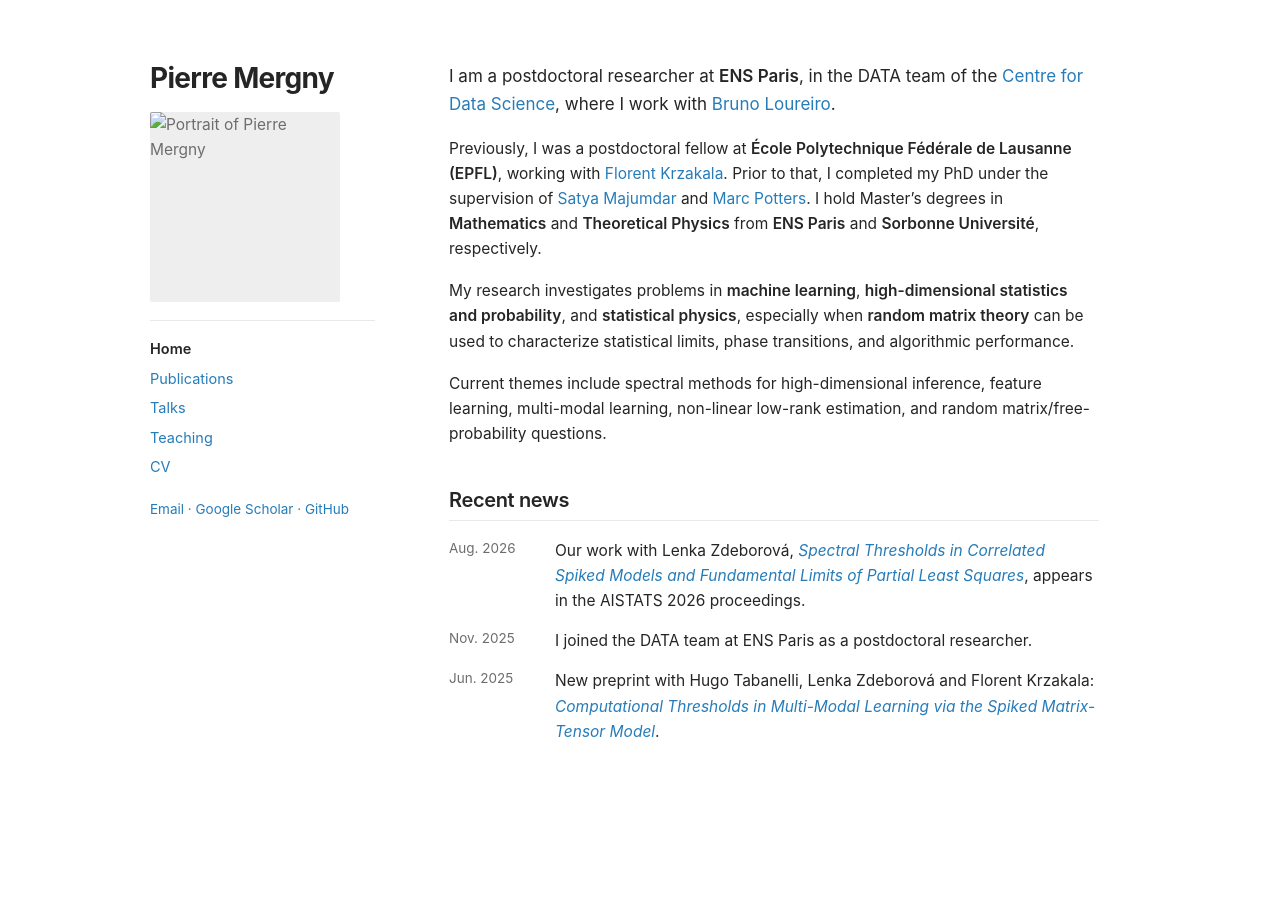
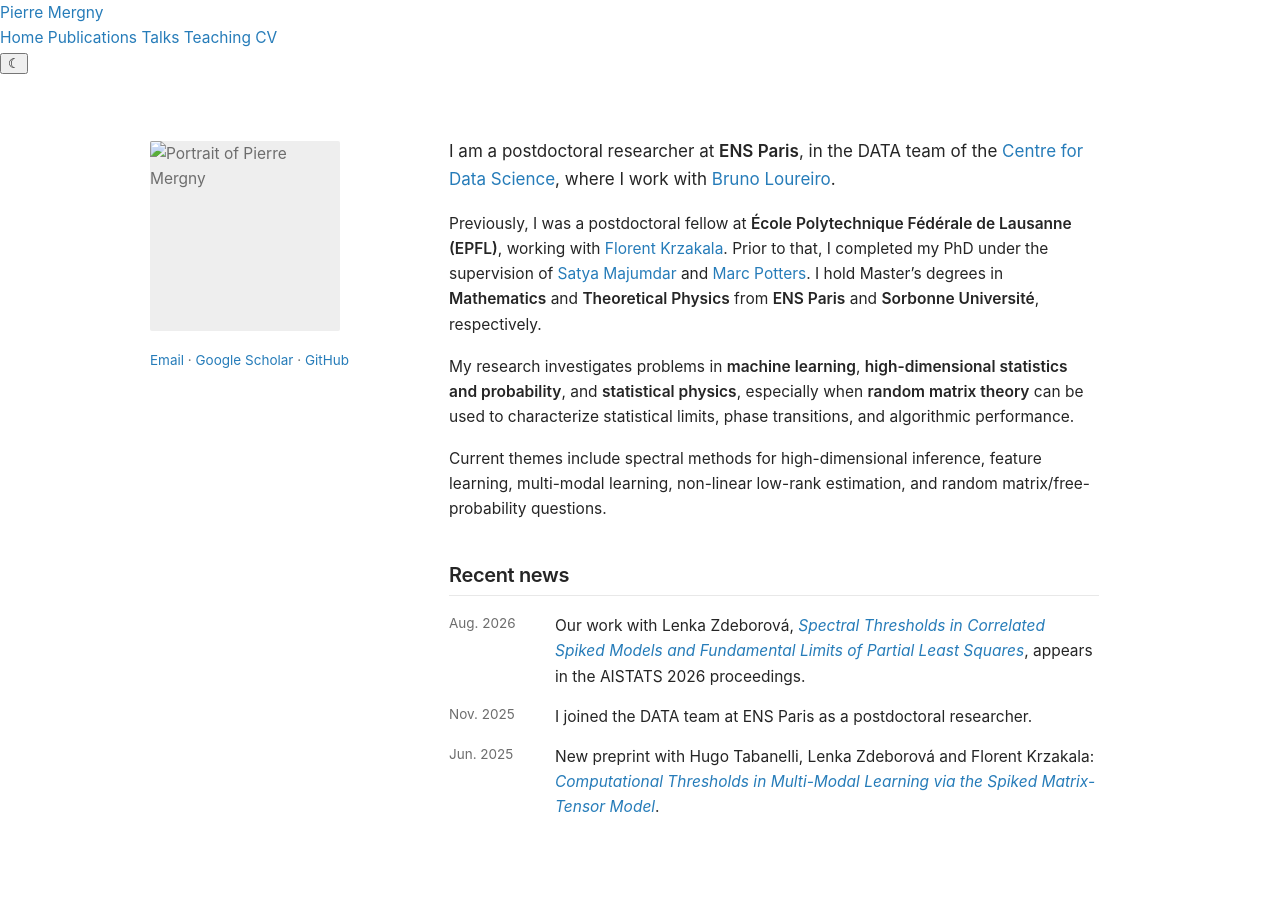
Before and after one commit to pmergny/pmergny.github.io, a Jekyll site: the page built from index.md, in a window 1280 px wide. Built offline with Jekyll 4.4.1, drawn with Linux system fonts in a browser that asks for light colours.

Commit message:
Update default.html

```diff
--- a/_layouts/default.html
+++ b/_layouts/default.html
@@ -4,39 +4,138 @@
     <meta charset="utf-8">
     <meta name="viewport" content="width=device-width, initial-scale=1">
     <meta name="description" content="{{ page.description | default: site.description | escape }}">
-    <title>{% if page.title and page.title != "" %}{{ page.title }} · {% endif %}{{ site.title }}</title>
+
+    <title>
+      {% if page.title and page.title != "" %}
+        {{ page.title }} ·
+      {% endif %}
+      {{ site.title }}
+    </title>
+
+    <script>
+      const savedTheme = localStorage.getItem("theme");
+      const preferredTheme = window.matchMedia("(prefers-color-scheme: dark)").matches
+        ? "dark"
+        : "light";
+
+      document.documentElement.dataset.theme =
+        savedTheme || preferredTheme;
+    </script>
+
     <link rel="stylesheet" href="{{ '/assets/css/style.css' | relative_url }}">
   </head>
+
   <body>
-    <div class="site-shell">
-      <aside class="profile" aria-label="Researcher profile">
-        <a class="profile-name" href="{{ '/' | relative_url }}">{{ site.title }}</a>
-        <div class="profile-role">{{ site.profile.position }}</div>
-        <div class="profile-affiliation">{{ site.profile.affiliation }}</div>
 
-        <img class="profile-photo" src="{{ site.profile.photo | relative_url }}" alt="Portrait of {{ site.title }}">
+    <header class="topbar">
+      <div class="topbar-inner">
 
-        <div class="profile-meta">{{ site.profile.location }}</div>
+        <a class="site-name" href="{{ '/' | relative_url }}">
+          {{ site.title }}
+        </a>
 
-        <nav class="side-nav" aria-label="Main navigation">
+        <nav class="top-nav" aria-label="Main navigation">
           {% for item in site.data.navigation.main %}
-            <a href="{{ item.url | relative_url }}"{% if page.url == item.url %} class="active"{% endif %}>{{ item.title }}</a>
+            <a
+              href="{{ item.url | relative_url }}"
+              {% if page.url == item.url %}class="active"{% endif %}
+            >
+              {{ item.title }}
+            </a>
           {% endfor %}
         </nav>
 
+        <button
+          id="theme-toggle"
+          class="theme-toggle"
+          aria-label="Toggle dark mode"
+          title="Toggle dark mode"
+        >
+          ☾
+        </button>
+
+      </div>
+    </header>
+
+
+    <div class="site-shell">
+
+      <aside class="profile" aria-label="Researcher profile">
+
+        <img
+          class="profile-photo"
+          src="{{ site.profile.photo | relative_url }}"
+          alt="Portrait of {{ site.title }}"
+        >
+
+        <div class="profile-role">
+          {{ site.profile.position }}
+        </div>
+
+        <div class="profile-affiliation">
+          {{ site.profile.affiliation }}
+        </div>
+
+        <div class="profile-meta">
+          {{ site.profile.location }}
+        </div>
+
         <div class="profile-links">
           <a href="mailto:{{ site.profile.email }}">Email</a>
-          <span aria-hidden="true">·</span>
-          <a href="{{ site.profile.scholar }}">Google Scholar</a>
-          <span aria-hidden="true">·</span>
-          <a href="{{ site.profile.github }}">GitHub</a>
+          <span>·</span>
+
+          <a href="{{ site.profile.scholar }}">
+            Google Scholar
+          </a>
+          <span>·</span>
+
+          <a href="{{ site.profile.github }}">
+            GitHub
+          </a>
         </div>
+
       </aside>
 
+
       <main class="content">
-        {% if page.title and page.title != "" %}<h1>{{ page.title }}</h1>{% endif %}
+
+        {% if page.title and page.title != "" %}
+          <h1>{{ page.title }}</h1>
+        {% endif %}
+
         {{ content }}
+
       </main>
+
     </div>
+
+
+    <script>
+      const button = document.getElementById("theme-toggle");
+
+      function updateThemeIcon() {
+        button.textContent =
+          document.documentElement.dataset.theme === "dark"
+            ? "☀"
+            : "☾";
+      }
+
+      updateThemeIcon();
+
+      button.addEventListener("click", () => {
+        const current =
+          document.documentElement.dataset.theme;
+
+        const next =
+          current === "dark" ? "light" : "dark";
+
+        document.documentElement.dataset.theme = next;
+
+        localStorage.setItem("theme", next);
+
+        updateThemeIcon();
+      });
+    </script>
+
   </body>
 </html>
```
